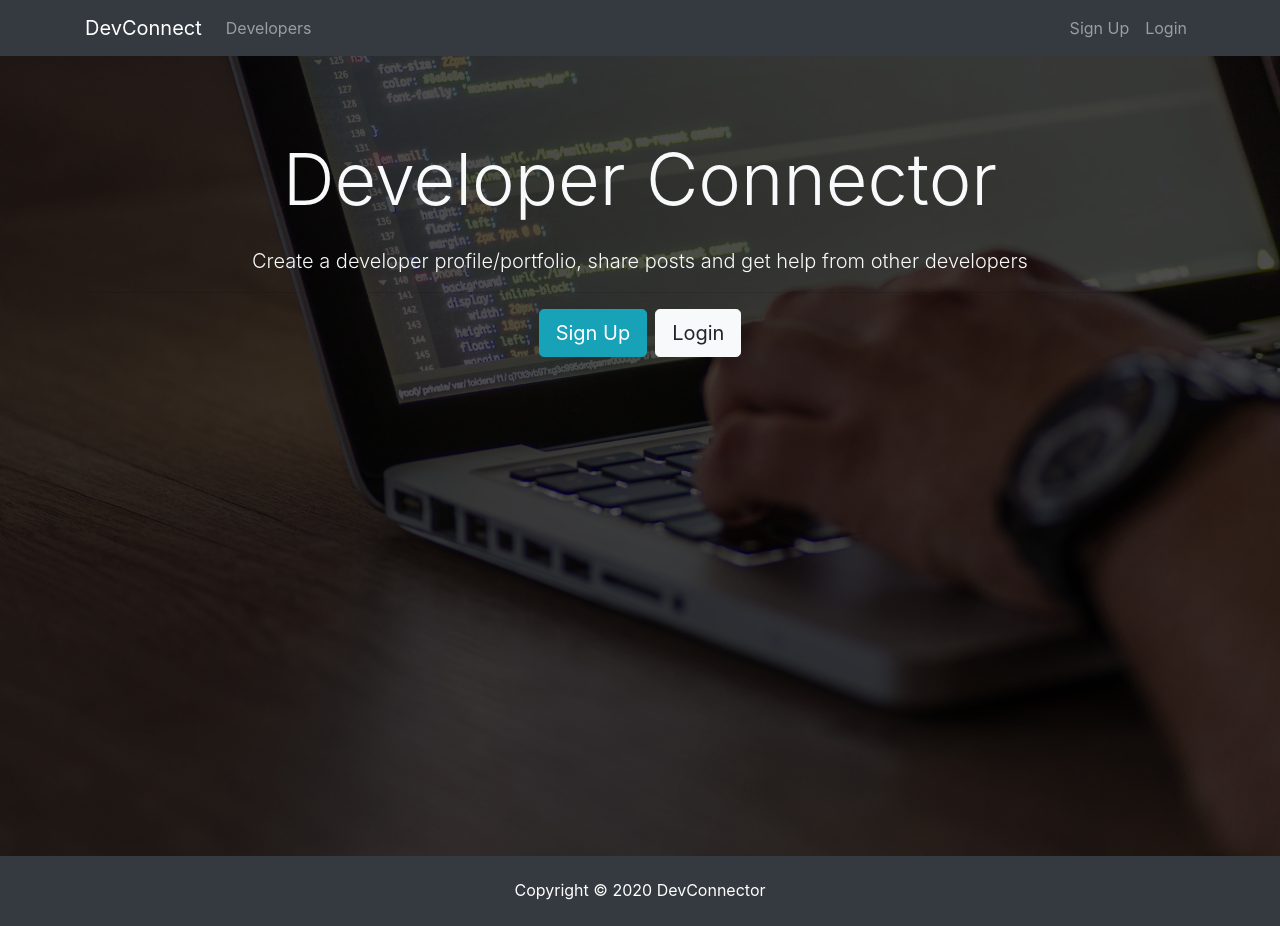
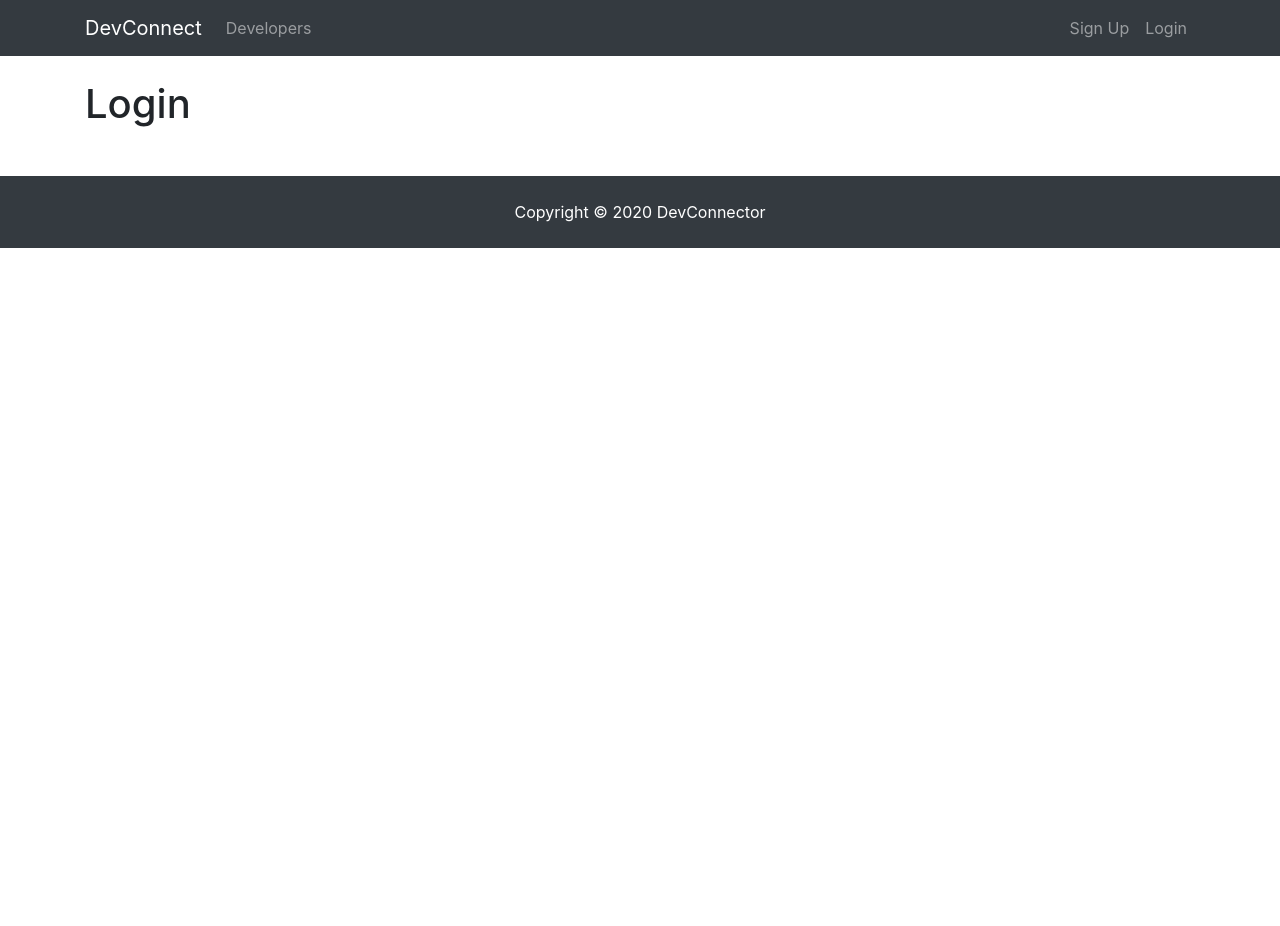
Before and after one commit to petrostrak/DevConnect, a React (Create React App) app in the folder client/: page /login in a window 1280 px wide. After the commit the page ends 800 px from the top, so only its background shows below. Built offline with nearby package versions, Linux system fonts and the light colour scheme.

Commit message:
Set react router

```diff
--- a/client/package.json
+++ b/client/package.json
@@ -8,6 +8,7 @@
     "@testing-library/user-event": "^7.2.1",
     "react": "^16.13.1",
     "react-dom": "^16.13.1",
+    "react-router-dom": "^5.2.0",
     "react-scripts": "3.4.3"
   },
   "scripts": {
--- a/client/src/App.js
+++ b/client/src/App.js
@@ -1,16 +1,25 @@
-import React from 'react';
-import './App.css';
-import Navbar from './components/layout/Navbar';
-import Footer from './components/layout/Footer';
-import Landing from './components/layout/Landing'
+import React from "react";
+import { BrowserRouter as Router, Route } from "react-router-dom";
+import "./App.css";
+import Navbar from "./components/layout/Navbar";
+import Footer from "./components/layout/Footer";
+import Landing from "./components/layout/Landing";
+import Register from "./components/auth/Register";
+import Login from "./components/auth/Login";
 
 function App() {
   return (
-    <div className="App">
-      <Navbar/>
-      <Landing/>
-      <Footer/>
-    </div>
+    <Router>
+      <div className="App">
+        <Navbar />
+        <Route exact path="/" component={Landing} />
+        <div className="container">
+          <Route exact path="/register" component={Register} />
+          <Route exact path="/login" component={Login} />
+        </div>
+        <Footer />
+      </div>
+    </Router>
   );
 }
 
--- /dev/null
+++ b/client/src/components/auth/Login.js
@@ -0,0 +1,14 @@
+import React, { Component } from 'react'
+
+class Login extends Component {
+    render() {
+        return (
+            <div>
+                <h1>Login</h1>
+            </div>
+        )
+    }
+}
+
+
+export default Login;
--- /dev/null
+++ b/client/src/components/auth/Register.js
@@ -0,0 +1,13 @@
+import React, { Component } from 'react'
+
+class Register extends Component {
+    render() {
+        return (
+            <div>
+               <h1>Register</h1>
+            </div>
+        )
+    }
+}
+
+export default Register;
--- a/client/src/components/layout/Landing.js
+++ b/client/src/components/layout/Landing.js
@@ -1,4 +1,5 @@
 import React, { Component } from 'react'
+import { Link } from 'react-router-dom'
 
 class Landing extends Component {
     render() {
@@ -13,8 +14,8 @@ class Landing extends Component {
                             </h1>
                             <p className="lead"> Create a developer profile/portfolio, share posts and get help from other developers</p>
                             <hr />
-                            <a href="register.html" className="btn btn-lg btn-info mr-2">Sign Up</a>
-                            <a href="login.html" className="btn btn-lg btn-light">Login</a>
+                            <Link to="/register" className="btn btn-lg btn-info mr-2">Sign Up</Link>
+                            <Link to="login" className="btn btn-lg btn-light">Login</Link>
                         </div>
                         </div>
                     </div>
--- a/client/src/components/layout/Navbar.js
+++ b/client/src/components/layout/Navbar.js
@@ -1,4 +1,5 @@
 import React, { Component } from 'react'
+import { Link } from 'react-router-dom'
 
 class Navbar extends Component {
     render() {
@@ -6,7 +7,7 @@ class Navbar extends Component {
             <div>
                 <nav className="navbar navbar-expand-sm navbar-dark bg-dark mb-4">
                     <div className="container">
-                        <a className="navbar-brand" href="landing.html">DevConnect</a>
+                        <Link className="navbar-brand" to="/">DevConnect</Link>
                         <button className="navbar-toggler" type="button" data-toggle="collapse" data-target="#mobile-nav">
                             <span className="navbar-toggler-icon"></span>
                         </button>
@@ -14,16 +15,16 @@ class Navbar extends Component {
                         <div className="collapse navbar-collapse" id="mobile-nav">
                             <ul className="navbar-nav mr-auto">
                                 <li className="nav-item">
-                                    <a className="nav-link" href="profiles.html"> Developers</a>
+                                    <Link className="nav-link" to="/profiles"> Developers</Link>
                                 </li>
                             </ul>
 
                             <ul className="navbar-nav ml-auto">
                                 <li className="nav-item">
-                                    <a className="nav-link" href="register.html">Sign Up</a>
+                                    <Link className="nav-link" to="/register">Sign Up</Link>
                                 </li>
                                 <li className="nav-item">
-                                    <a className="nav-link" href="login.html">Login</a>
+                                    <Link className="nav-link" to="/login">Login</Link>
                                 </li>
                             </ul>
                         </div>
```
